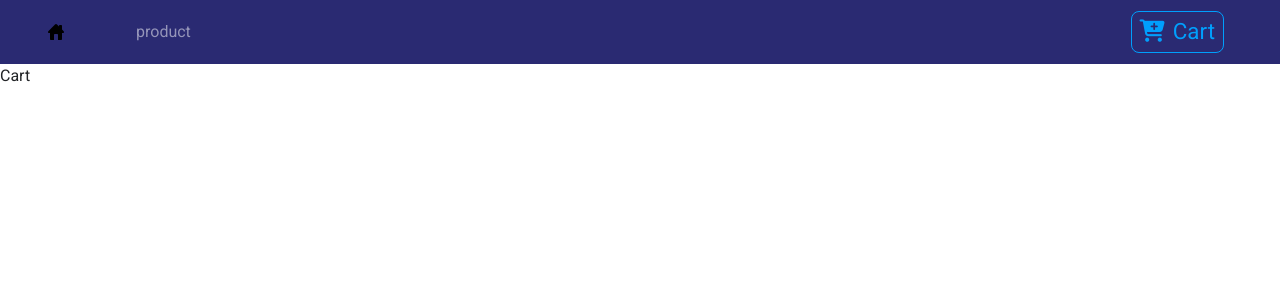
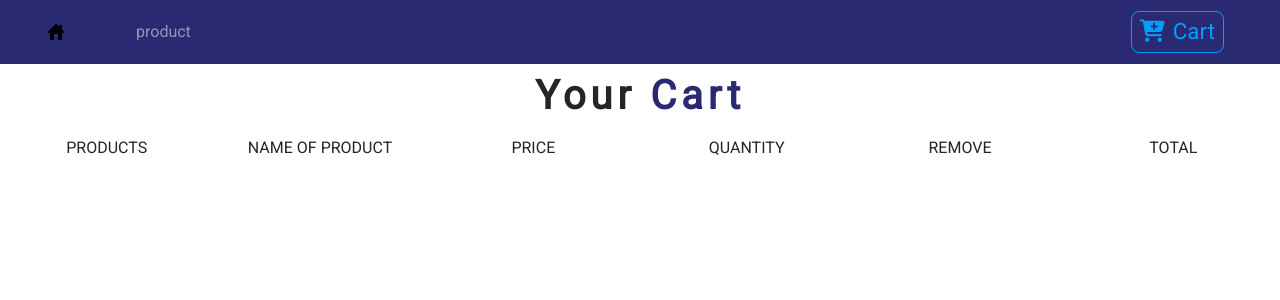
Before and after one commit to adamzul/simple-shop-app, a React (Create React App) app: page /cart in a window 1280 px wide. Shown: the top 300 px of the page. Built offline with nearby package versions, Linux system fonts and the light colour scheme.

Commit message:
update cart

```diff
--- a/src/components/Cart.js
+++ /dev/null
@@ -1,9 +0,0 @@
-import React, { Component } from 'react';
-
-export default class Cart extends Component {
-	render() {
-		return (
-			<div>Cart</div>
-		);
-	}
-}
--- /dev/null
+++ b/src/components/Cart/Cart.js
@@ -0,0 +1,31 @@
+import React, { Component } from 'react';
+import Title from '../Title';
+import CartColumns from './CartColumns';
+import {ProductConsumer} from '../../context';
+import EmptyCart from './EmptyCart';
+
+export default class Cart extends Component {
+	render() {
+		return (
+			<section>
+				<ProductConsumer>
+					{(value)=>{
+						const {cart} = value;
+						if(cart.length > 0){
+							return (
+							<React.Fragment>
+								<Title name="your" title="cart" />
+								<CartColumns />
+							</React.Fragment>
+							);
+						}
+						else{
+							return <EmptyCart />
+						}
+					}}
+				</ProductConsumer>
+
+			</section>
+		);
+	}
+}
--- /dev/null
+++ b/src/components/Cart/CartColumns.js
@@ -0,0 +1,30 @@
+import React, { Component } from 'react'
+
+export default class CartColumns extends Component {
+    render() {
+        return (
+            <div className="container-fluid text-center d-none d-lg-block">
+                <div className="row">
+                    <div className="col-10 mx-auto col-lg-2">
+                        <p className="text-uppercase">products</p>
+                    </div>
+                    <div className="col-10 mx-auto col-lg-2">
+                        <p className="text-uppercase">name of product</p>
+                    </div>
+                    <div className="col-10 mx-auto col-lg-2">
+                        <p className="text-uppercase">price</p>
+                    </div>
+                    <div className="col-10 mx-auto col-lg-2">
+                        <p className="text-uppercase">quantity</p>
+                    </div>
+                    <div className="col-10 mx-auto col-lg-2">
+                        <p className="text-uppercase">remove</p>
+                    </div>
+                    <div className="col-10 mx-auto col-lg-2">
+                        <p className="text-uppercase">total</p>
+                    </div>
+                </div>
+            </div>
+        )
+    }
+}
--- /dev/null
+++ b/src/components/Cart/EmptyCart.js
@@ -0,0 +1,16 @@
+import React, { Component } from 'react'
+
+export default class EmptyCart extends Component {
+    render() {
+        return (
+            <div className="container mt-5">
+                <div className="row">
+                    <div className="col-10 mx-auto text-center text-title">
+                        <h1>your cart is currently empty</h1>
+                    </div>
+                </div>
+
+            </div>
+        )
+    }
+}
--- /dev/null
+++ b/src/components/Cart/package.json
@@ -0,0 +1,3 @@
+{
+    "main": "Cart.js"
+}
--- a/src/context.js
+++ b/src/context.js
@@ -7,9 +7,12 @@
 	state = {
 		products: storeProducts,
 		detailProduct: detailProduct,
-		cart: [],
+		cart: storeProducts,
 		modalOpen: false,
-		modalProduct: detailProduct
+		modalProduct: detailProduct,
+		cartSubTotal: 0,
+		cartTax: 0,
+		cartTotal: 0
 	}
 
 	getItem = (id) => {
@@ -49,6 +52,15 @@
 		});
 	}
 
+	increment = (id) => {
+	}
+	decrement = (id) => {
+	}
+	removeItem = (id) => {
+	}
+	clearCart = () => {
+	}
+
 	render() {
 		return (
 			<ProductContext.Provider value={{
@@ -56,7 +68,11 @@
 				handleDetail: this.handleDetail,
 				addToCart:this.addToCart,
 				openModal: this.openModal,
-				closeModal: this.closeModal
+				closeModal: this.closeModal,
+				increment: this.increment,
+				decrement: this.decrement,
+				removeItem: this.removeItem,
+				clearCart: this.clearCart
 			}}>
 				{this.props.children}
 			</ProductContext.Provider>
```
Also changed, not shown: src/components/Cart/CartItem.js (added, +11 -0 lines), src/components/Cart/CartList.js (added, +11 -0 lines).
